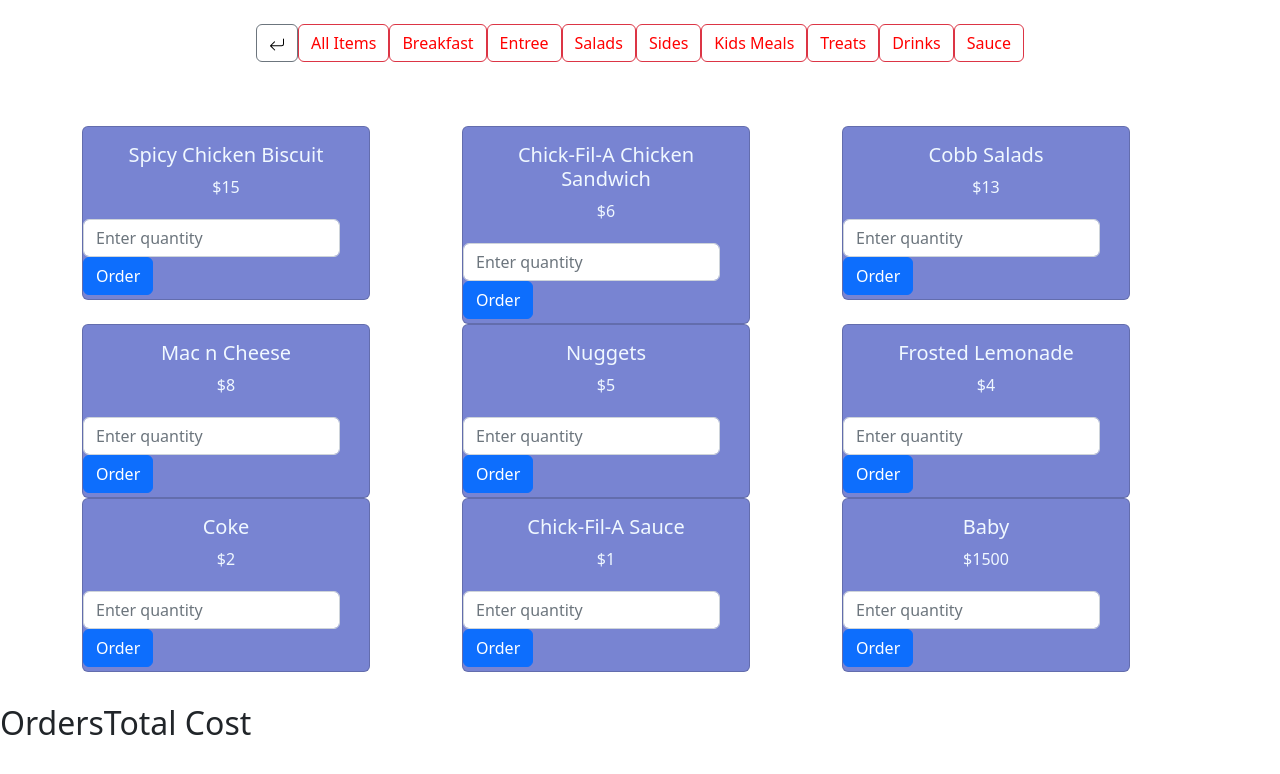
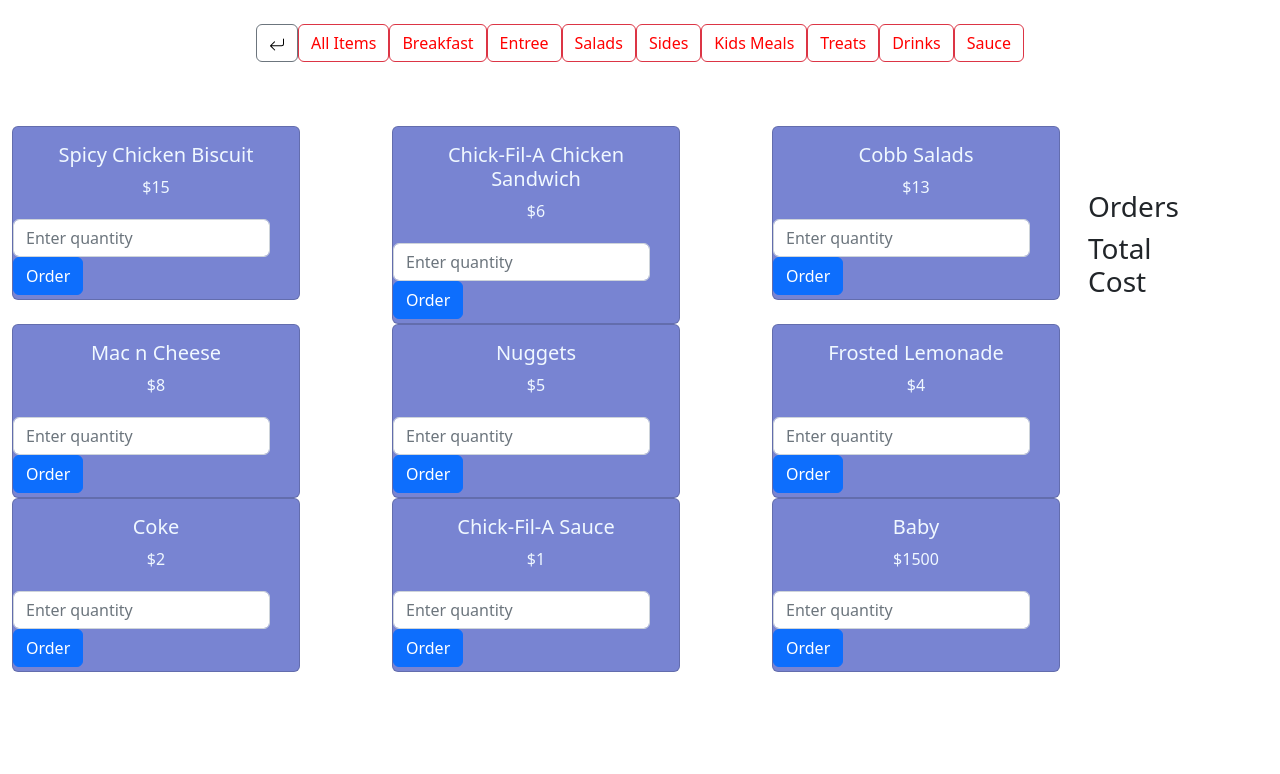
Before and after one commit to CSCE315-F22-Taele/Team-54-Project_3, a React (Create React App) app in the folder my-app/: page /Cashier in a window 1280 px wide. Shown: the top 774 px of the page. Built offline with nearby package versions, Linux system fonts and the light colour scheme.

Commit message:
added places for orders panel and total cost

```diff
--- a/my-app/src/pages/CashierCustomer/Cashier.css
+++ b/my-app/src/index.css
@@ -17,8 +17,18 @@
     border-radius: 150 / 2;
 }
 
-.order-panel {
-    margin-block: 2rem;
+.orders {
+    margin: 4rem;
+}
+
+.menu-align {
+    position: absolute;
     display: flex;
-    justify-content: left;
+    left: 0px;
 }
+
+.order-align {
+    position: absolute;
+    display: flex;
+    left: 80%;
+}
--- a/my-app/src/index.js
+++ b/my-app/src/index.js
@@ -1,6 +1,6 @@
 import React from "react";
 import ReactDOM from "react-dom";
 import App from "./App";
-import "./pages/CashierCustomer/Cashier.css";
+import "./index.css";
 
 ReactDOM.render(<App/>, document.getElementById("root"))
--- a/my-app/src/pages/CashierCustomer/Cashier.js
+++ b/my-app/src/pages/CashierCustomer/Cashier.js
@@ -32,8 +32,12 @@
           activeCategory={activeCategory}
           filterItems={filterItems}
         />
-        <Menu items={menuItems} />
-        <OrderPanel/>
+        <div class="menu-align">
+          <Menu items={menuItems} />
+        </div>
+        <div class="order-align">
+          <OrderPanel/>
+        </div>
       </section>
     </main>
   );
--- a/my-app/src/pages/CashierCustomer/OrderPanel.js
+++ b/my-app/src/pages/CashierCustomer/OrderPanel.js
@@ -3,12 +3,10 @@
 
 const OrderPanel = () => {
     return (
-        <div class="order-panel">
-            <h2>Orders</h2>
+        <div class="orders">
+            <h3>Orders</h3>
 
-            <div>
-                <h2>Total Cost</h2>
-            </div>
+            <h3>Total Cost</h3>
         </div>
     );
 };
```
